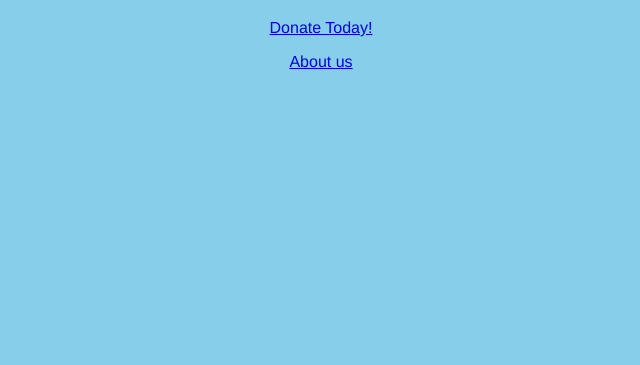
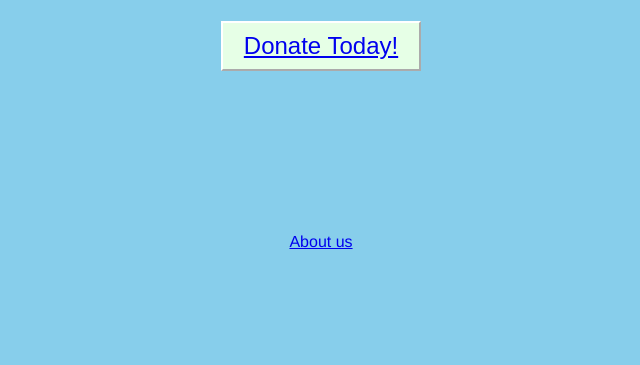
Before and after one commit to jennifury/donating-app, a Python web app: template templates/home.html in a window 1280 px wide. Shown: the part 435-800 px from the top of the page, without its empty margins (319-959 px from the left). Run offline with Jinja, Linux system fonts and the light colour scheme; the template is opened without the code that fills it, so the values that code supplies are empty.

Commit message:
Add files via upload

```diff
--- a/static/css/index.css
+++ b/static/css/index.css
@@ -9,11 +9,23 @@ html {
    margin:auto;
    text-align: center;
 }
+.about {
+   text-align: left;
+}
 
 .Truegift {
   border:1px
   border-radius: 10px;
   color: white;
+}
+#button1 {
+  margin:auto;
+  align-content: center;
+  background-color: #e6ffe6;
+  height: 50px;
+  width:200px;
+  border-color: white;
+  font-size: 24px;
 }
 
 img {
--- a/templates/home.html
+++ b/templates/home.html
@@ -10,9 +10,11 @@
 
     <h2></h2>
 
-	<img src="https://raw.githubusercontent.com/jennifury/donating-app/Jose/logo.png"/>
-
-    <p> <a href='/newdonation'>Donate Today!</p>
-    <a href="/about_us">About us </a>
+	<img src="https://raw.githubusercontent.com/jennifury/donating-app/Jose/logo.png"/> <br>
+	<br>
+    <button id = 'button1'> <a href='/newdonation'>Donate Today!</button> <br> <br><br><br><br><br><br><br><br><br>
+    <div id = 'about'>
+    	<a href="/about_us">About us </a>
+    </div>
   </body>
 </html>
```
